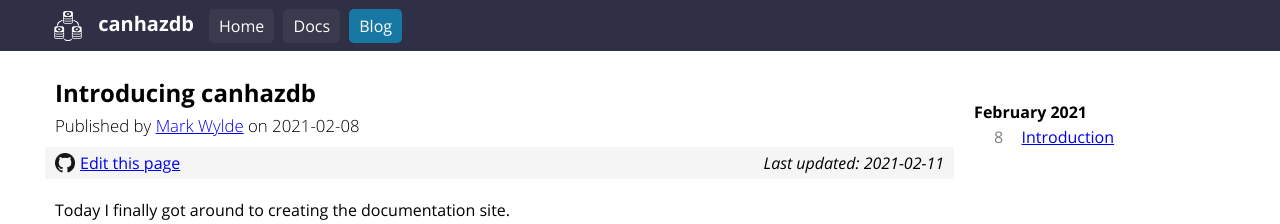
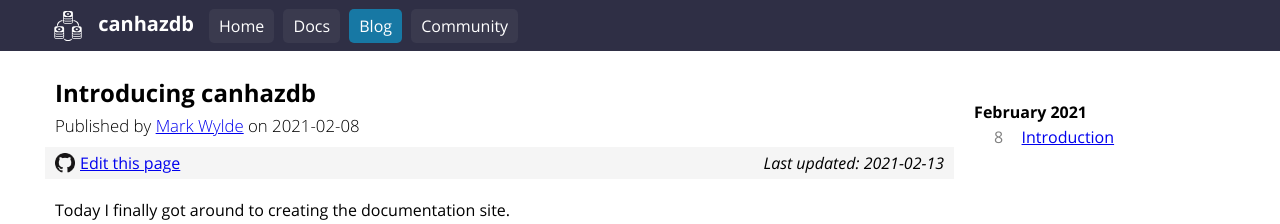
Before and after one commit to canhazdb/documentation, a plain HTML site: page blog/index.html in a window 1280 px wide. Shown: the top 224 px of the page. Drawn offline with nearby package versions, Linux system fonts and the light colour scheme.

Commit message:
Deploying to gh-pages from  @ 7e763c8683b30f6b3351e0a24daa402d4ebddfe6 🚀

```diff
--- a/blog/index.html
+++ b/blog/index.html
@@ -51,13 +51,14 @@
       <a href="/" false>Home</a>
       <a href="/docs" false>Docs</a>
       <a href="/blog" class="active">Blog</a>
+      <a href="https://github.com/canhazdb/server/discussions">Community</a>
     </nav>
 
       </div>
     </header>
 
     <main>
-      <div class="with-sidebar"><div class="thin content"><sidebar><ul><li><span>February 2021</span><ul><li><span>8</span><a href="/blog/2021/01/08/introduction">Introduction</a></li></ul></li></ul></sidebar><section><div class="content-heading"><h1>Introducing canhazdb<small>Published by <a href="http://twitter.com/markiswylde" target="_blank">Mark Wylde</a> on 2021-02-08</small></h1><div class="content-info"><a target="_blank" class="edit-page" href="https://github.com/canhazdb/documentation/blob/master/content/blog/2021-02-08-introduction.md">Edit this page</a><em>Last updated: 2021-02-11</em></div></div><div><p>Today I finally got around to creating the documentation site.</p>
+      <div class="with-sidebar"><div class="thin content"><sidebar><ul><li><span>February 2021</span><ul><li><span>8</span><a href="/blog/2021/01/08/introduction">Introduction</a></li></ul></li></ul></sidebar><section><div class="content-heading"><h1>Introducing canhazdb<small>Published by <a href="http://twitter.com/markiswylde" target="_blank">Mark Wylde</a> on 2021-02-08</small></h1><div class="content-info"><a target="_blank" class="edit-page" href="https://github.com/canhazdb/documentation/blob/master/content/blog/2021-02-08-introduction.md">Edit this page</a><em>Last updated: 2021-02-13</em></div></div><div><p>Today I finally got around to creating the documentation site.</p>
 </div><hr></section></div></div>
     </main>
   </body>
```
Also changed, not shown: api/test/index.html (+1 -0 lines), blog/2021/01/08/introduction/index.html (+2 -1 lines), docs/architecture/drivers/index.html (+1 -0 lines), docs/index.html (+1 -0 lines), guides/installing/index.html (+1 -0 lines), guides/introduction/index.html (+1 -0 lines), index.html (+1 -0 lines).
